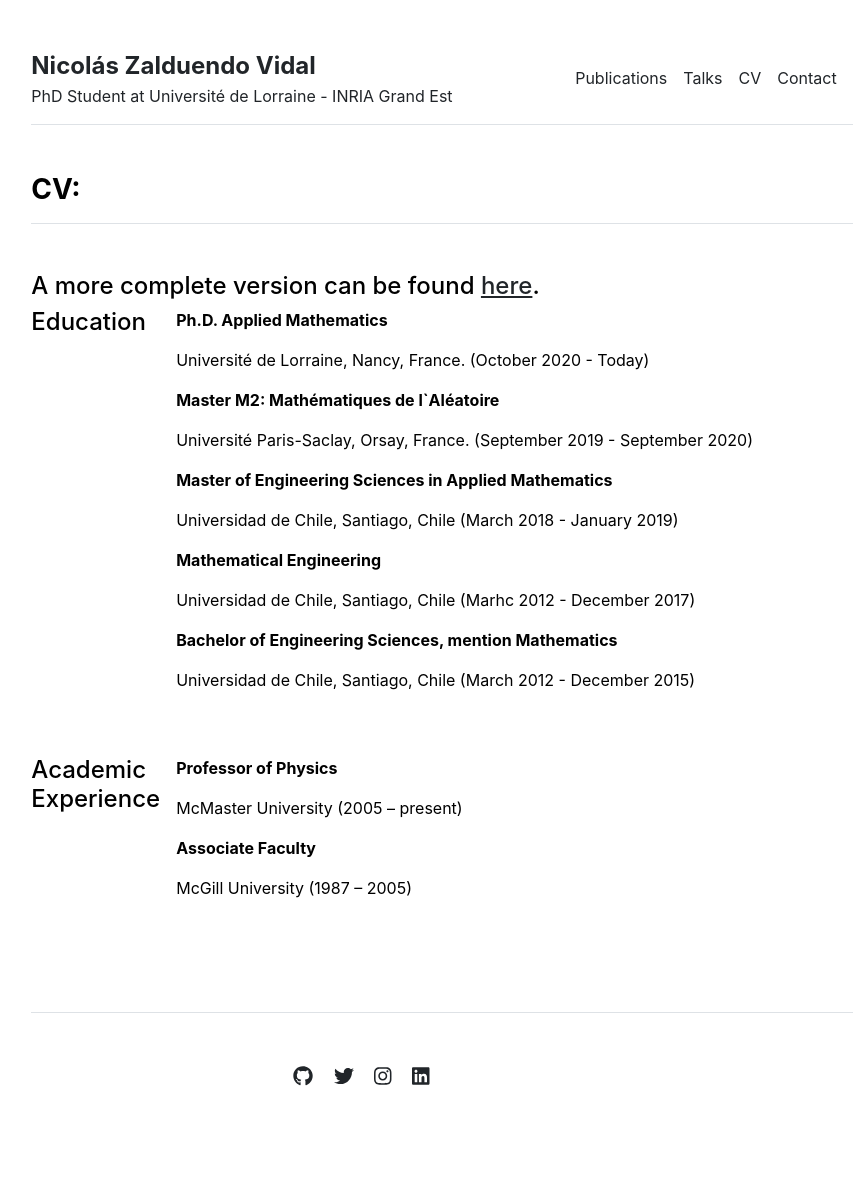
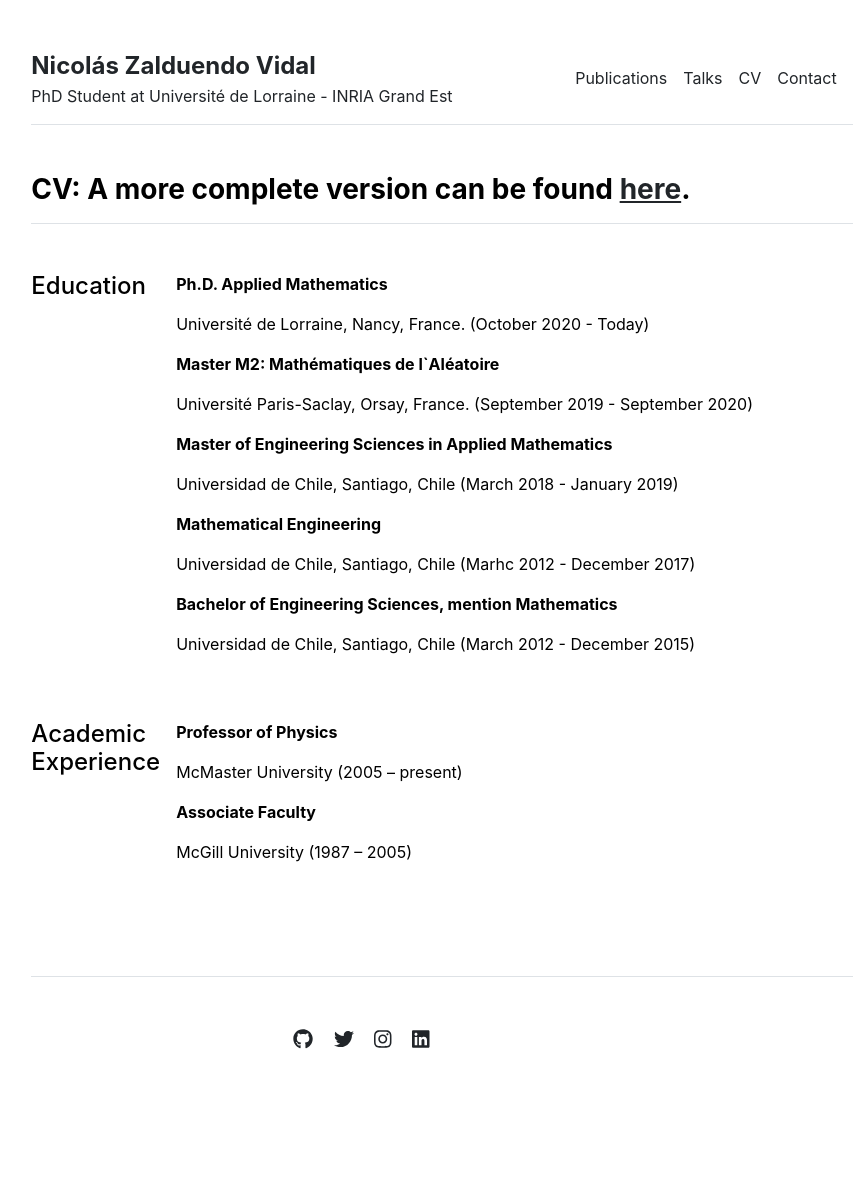
Before and after one commit to nzalduendo/nzalduendo.github.io, a Jekyll site: the page built from cv.md, in a window 1280 px wide. Shown: the whole page, without its empty margins (198-1066 px from the left). Built offline with Jekyll 4.4.1, drawn with Linux system fonts in a browser that asks for light colours; after the commit the page ends 1151 px from its top, so only the background shows below that.

Commit message:
Update cv.html

```diff
--- a/_layouts/cv.html
+++ b/_layouts/cv.html
@@ -6,7 +6,7 @@ layout: default
 
 <div class="row g-5 mb-5">
   <div>
-    <h3 class="fw-bold border-bottom pb-3 mb-5">CV: <h4>A more complete version can be found <a href='/CV__12_03_23.pdf'>here</a>.</h4></h3>
+    <h3 class="fw-bold border-bottom pb-3 mb-5">CV: A more complete version can be found <a href='/CV__12_03_23.pdf'>here</a>.</h3>
     <div class="row g-5 mb-5">
       <div class="col-md-2">
         <h4>Education</h4>
```
